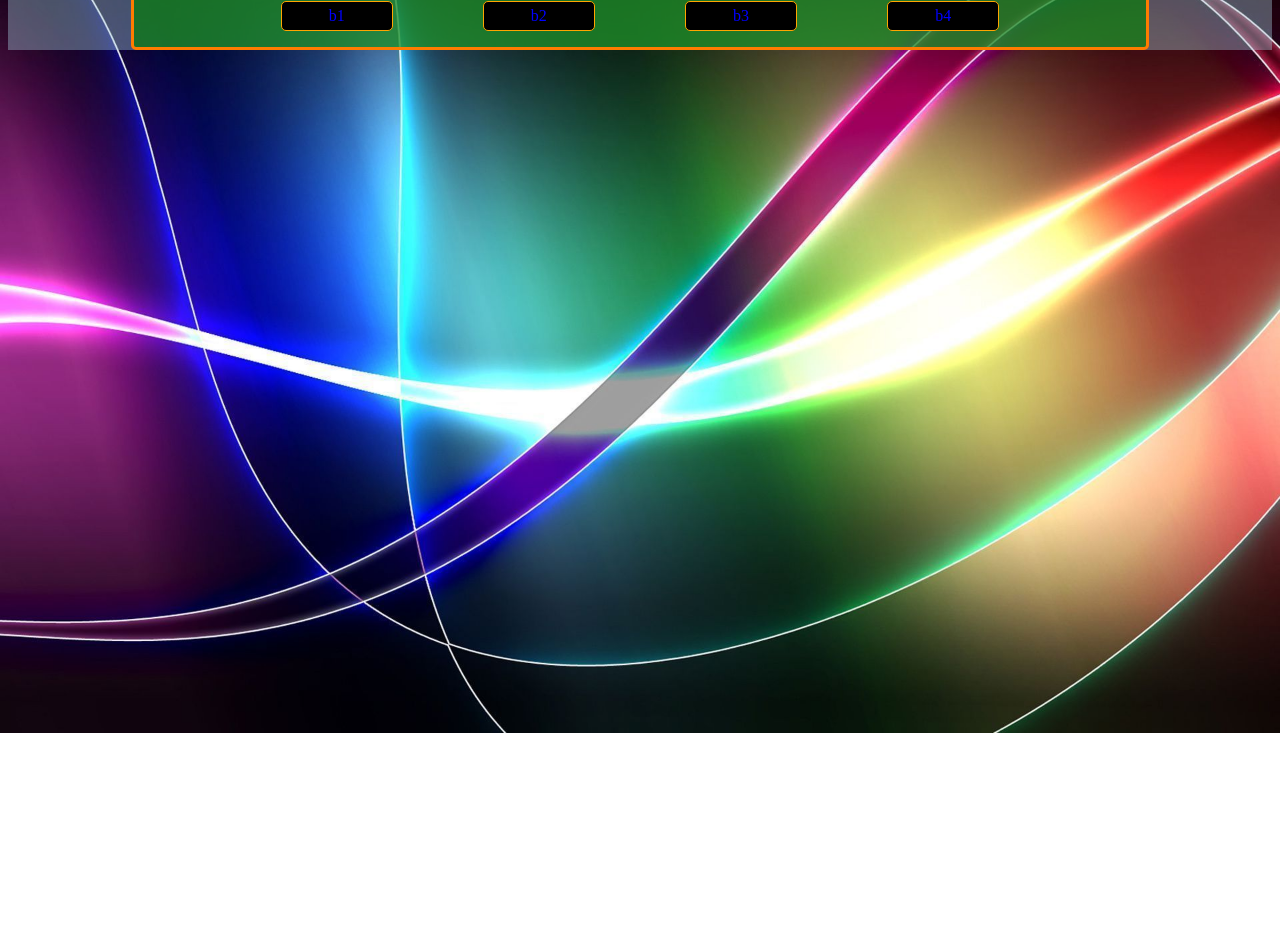
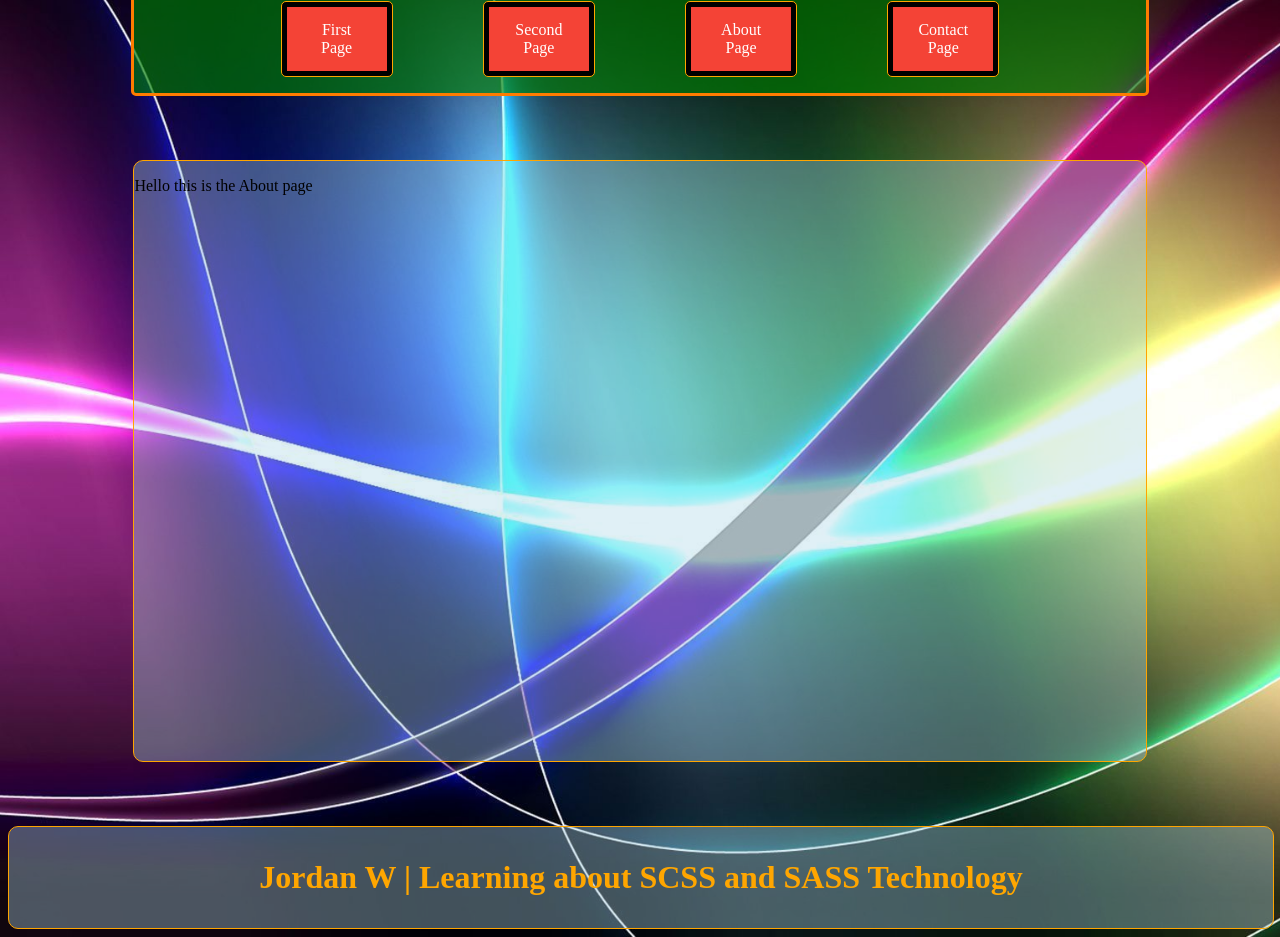
Before and after one commit to JordanWalker28/SimplePersonalPage, a plain HTML site: page SimplePersonalPage/index.html at #!/about in a window 1280 px wide. Shown: the part 67-1004 px from the top of the page. Before the commit the page ends 800 px from the top, so only its background shows below. Drawn offline with nearby package versions, Linux system fonts and the light colour scheme; some packages are replaced by stand-ins of ours.

Commit message:
Added Routes to the page

```diff
--- /dev/null
+++ b/Routes/about.html
@@ -0,0 +1,11 @@
+<!DOCTYPE html>
+<html lang="en">
+<head>
+    <meta charset="UTF-8">
+    <meta name="viewport" content="width=device-width, initial-scale=1.0">
+    <title>Document</title>
+</head>
+<body>
+    <p>Hello this is the About page</p>
+</body>
+</html>
--- a/SimplePersonalPage/index.html
+++ b/SimplePersonalPage/index.html
@@ -5,9 +5,11 @@
     <meta name="viewport" content="width=device-width, initial-scale=1.0">
     <title>Document</title>
     <link rel="stylesheet" href="stylesheets/index.css">
+    <script src="https://cdnjs.cloudflare.com/ajax/libs/angular.js/1.8.2/angular.min.js" integrity="sha512-7oYXeK0OxTFxndh0erL8FsjGvrl2VMDor6fVqzlLGfwOQQqTbYsGPv4ZZ15QHfSk80doyaM0ZJdvkyDcVO7KFA==" crossorigin="anonymous"></script>
+    <script src="https://cdnjs.cloudflare.com/ajax/libs/angular-route/1.8.2/angular-route.min.js"></script>
 </head>
-<body>
 
+<body ng-app="myWebpage">
     <section id = "header">
         <div id ="header-inner">
             <div id="welcomeMessage">
@@ -16,22 +18,51 @@
                 </span>
             </div>
             <div id ="buttons">
-                <p>b1</p>
-                <p>b2</p>
-                <p>b3</p>
-                <p>b4</p>
+                <p><a href="#!first"">First Page</a></p>
+                <p><a href="#!second"">Second Page</a></p>
+                <p><a href="#!about"">About Page</a></p>
+                <p><a href="#!contact"">Contact Page</a></p>
             </div>
         </div>
     </section>
 
     <section id="body">
+        <div id="bodyInner">
+            <div ng-view>
 
+            </div>
+        </div>
     </section>
 
     <section id="footer">
-
+        <div id="footerDiv">
+            <span>
+                <p>Jordan W | Learning about SCSS and SASS Technology</p>
+            </span>
+        </div>
     </section>
 
+    <script>
+        var app = angular.module("myWebpage", ["ngRoute"]);
+        app.config(function($routeProvider){
+            $routeProvider
+            .when("/first", {
+                templateUrl: "/Routes/first.html"
+            })
+            .when("/second", {
+                templateUrl: "/Routes/second.html"
+            })
+            .when("/about", {
+                templateUrl: "/Routes/about.html"
+            })
+            .when("/contact", {
+                templateUrl: "/Routes/contact.html"
+            })
+            .otherwise({
+                templateUrl: "/Routes/default.html"
+            })
+        });
+    </script>
 
 </body>
 </html>
--- a/SimplePersonalPage/scss/_vars.scss
+++ b/SimplePersonalPage/scss/_vars.scss
@@ -1,3 +1,4 @@
 $black: rgb(0,0,0);
 $orange: rgb(255,166,0);
 $orangered: rgb(210,63,6);
+$background-color:  rgba(173, 216, 230, 0.377);
--- a/SimplePersonalPage/scss/index.scss
+++ b/SimplePersonalPage/scss/index.scss
@@ -7,7 +7,6 @@ body {
 }
 
 #header{
-    background-color: rgba(173, 216, 230, 0.377);
     min-height: 3em;
     #header-inner{
         width: 80%;
@@ -43,6 +42,18 @@ body {
                     color: $black;
                 }
             }
+            a:link, a:visited {
+                background-color: #f44336;
+                color: white;
+                padding: 14px 25px;
+                text-align: center;
+                text-decoration: none;
+                display: inline-block;
+              }
+
+              a:hover, a:active {
+                background-color: red;
+              }
         }
 
         #welcomeMessage{
@@ -54,3 +65,41 @@ body {
         }
     }
 }
+
+#body{
+    #bodyInner{
+        margin: 0 auto;
+        width: 80%;
+        min-height: 600px;
+        background-color: $background-color;
+        margin-top: 4em;
+        border: 1px solid black;
+        border-radius: 10px;
+        animation-name: boxshadow;
+        animation-duration: 1s;
+        animation-iteration-count: infinite;
+    }
+}
+
+#footer{
+    #footerDiv{
+        width: 100%;
+        margin: 0 auto;
+        margin-top: 4em;
+        min-height: 5em;
+        background-color: $background-color;
+        border: 1px solid black;
+        border-radius: 10px;
+        animation-name: boxshadow;
+        animation-duration: 1s;
+        animation-iteration-count: infinite;
+
+        p{
+            color: $orange;
+            text-align: center;
+            font-weight: bold;
+            font-size: 2em;
+        }
+
+    }
+}
```
Also changed, not shown: Routes/contact.html (added, +11 -0 lines), Routes/default.html (added, +11 -0 lines), Routes/first.html (added, +11 -0 lines), Routes/second.html (added, +11 -0 lines), SimplePersonalPage/stylesheets/index.css, 1 other file.
